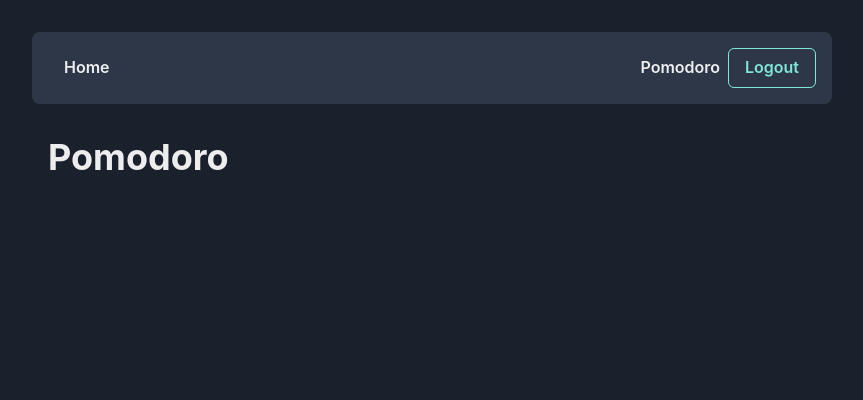
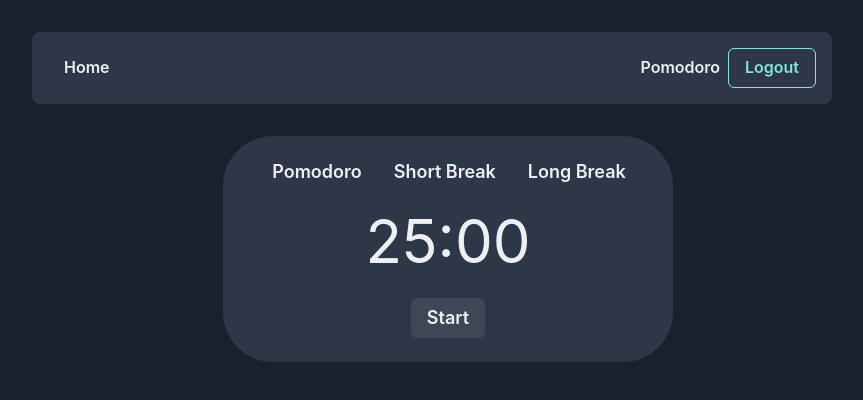
Before and after one commit to Funinja/my-website, a Next.js app: page /cat/dashboard/pomodoro in a window 1280 px wide. Shown: the top 400 px of the page, without its empty margins (208-1071 px from the left). Built offline with nearby package versions, Linux system fonts and the light colour scheme.

Commit message:
finished timer UI

```diff
--- a/components/Container.js
+++ b/components/Container.js
@@ -9,15 +9,15 @@ export default function Container({ children }) {
         as="main"
         spacing={8}
         justifyContent="center"
-        alignItems="flex-start"
+        alignItems="center"
         m="0 auto 4rem auto"
         maxWidth="800px"
         px={4}
       >
         <Flex
           flexDirection="column"
-          justifyContent="flex-start"
-          alignItems="flex-start"
+          justifyContent="center"
+          alignItems="center"
           maxWidth="800px"
           w="100%"
         >
--- /dev/null
+++ b/components/Timer.js
@@ -0,0 +1,38 @@
+import React from 'react';
+import { Flex, Heading, Button, Box, Center } from '@chakra-ui/react';
+
+export default function Timer()  {
+    const options = ["Pomodoro", "Short Break", "Long Break"];
+    const calculateTimeLeft = () => {
+        let year = new Date();
+        console.log(year);
+    }
+    return (
+        <div className="bg-white" text-align="center">
+            <Center w="800px">
+                <Box
+                    w='450px'
+                    alignItems='center'
+                    justifyContent='center'
+                    backgroundColor='gray.700'
+                    borderRadius="50"
+                    p={4}
+                >
+                    <Flex
+                    w='420px'
+                    alignItems='center'
+                    justifyContent='center'
+                    flexDirection='horizontal'
+                    >
+                        {options.map((option, index)=>{
+                            return <Button variant='ghost' fontSize='lg' key={index}>{option}</Button>;
+                        })}
+                    </Flex>
+                    <Center my={1} fontSize='6xl'>25:00</Center>
+                    <Center><Button fontSize='lg' my={2} onClick={() => {calculateTimeLeft()}}> Start </Button></Center>
+                </Box>
+            </Center>
+
+        </div>
+    )
+}
--- a/components/management/Container.js
+++ b/components/management/Container.js
@@ -8,7 +8,7 @@ export default function Container({ children }) {
       <Stack
         as="main"
         spacing={8}
-        justifyContent="center"
+        justifyContent="flex-start"
         alignItems="flex-start"
         m="0 auto 4rem auto"
         maxWidth="800px"
--- a/package.json
+++ b/package.json
@@ -24,7 +24,8 @@
     "node-mailjet": "^3.4.1",
     "react": "18.1.0",
     "react-dom": "18.1.0",
-    "react-google-recaptcha": "^2.1.0"
+    "react-google-recaptcha": "^2.1.0",
+    "tailwindcss": "^3.0.24"
   },
   "devDependencies": {
     "eslint": "8.14.0",
--- a/pages/api/getInfo.js
+++ b/pages/api/getInfo.js
@@ -30,7 +30,7 @@ export default async function handler(req, res) {
 
         client.close();
 
-        return res.status(200).json({ name: decoded.email, other: duplicate });
+        return res.status(200).json({ name: decoded.email, other: null });
     }catch(error){
         console.log(error);
         return res.status(201).json({ name: 'Cheater', other: null });
--- a/pages/cat/dashboard/defaultPage.js
+++ b/pages/cat/dashboard/defaultPage.js
@@ -9,7 +9,7 @@ export default function FrontPage(props){
     return (
         <Container>
           <Heading> Hello {props.name}!</Heading>
-          <Text fontSize='3xl'> Welcome to Cat Management!</Text>
+          <Text fontSize='3xl'> You can try the pomodoro timer!</Text>
         </Container>
     )
 }
--- a/pages/cat/dashboard/pomodoro.js
+++ b/pages/cat/dashboard/pomodoro.js
@@ -1,12 +1,15 @@
 import Container from '../../../components/UI/Container';
 import React, { useState } from 'react';
 import { Heading } from '@chakra-ui/react';
+import Timer from '../../../components/Timer'
 
 export default function FrontPage(){
 
+    const options = ["Pomodoro", "Short Break", "Long Break"];
+
     return (
         <Container>
-            <Heading> Pomodoro </Heading>
+            <Timer />
         </Container>
     )
 }
```
Also changed, not shown: 2 other files (tests, documents, lock files or other folders).
